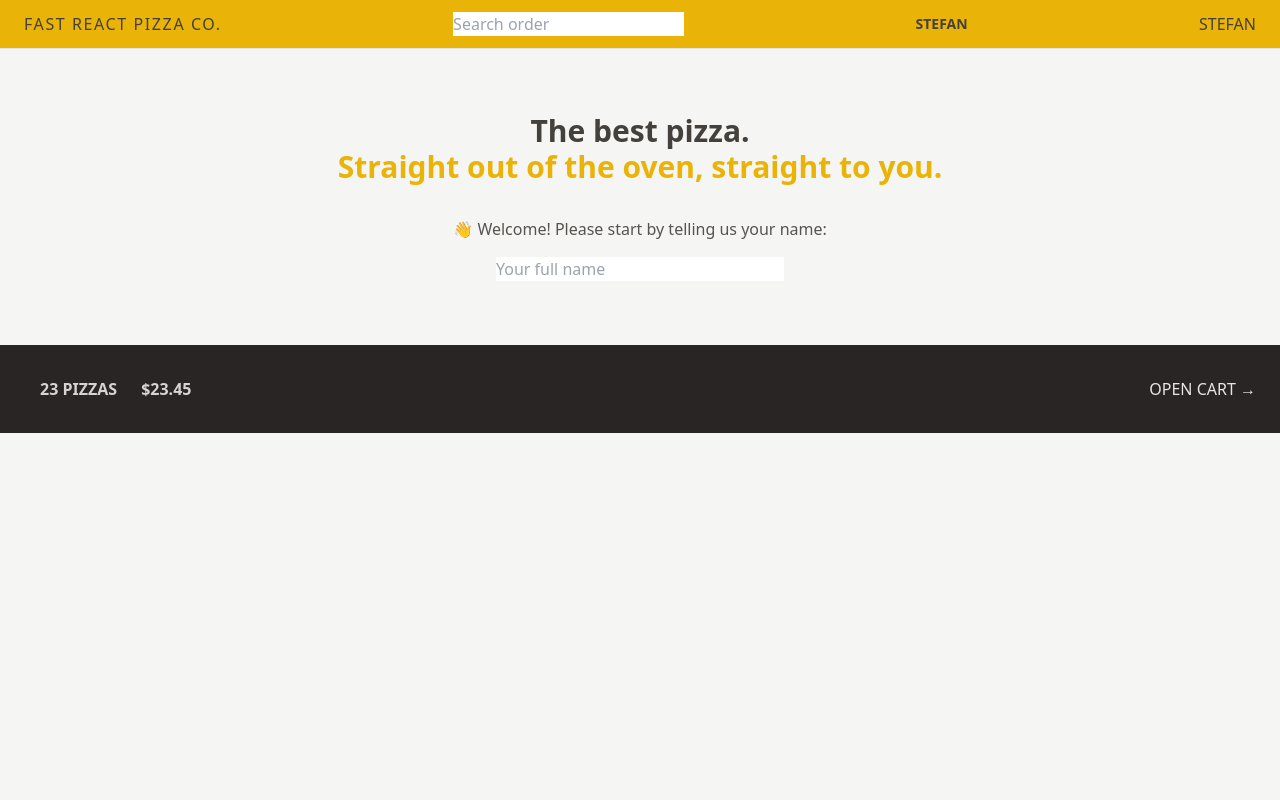
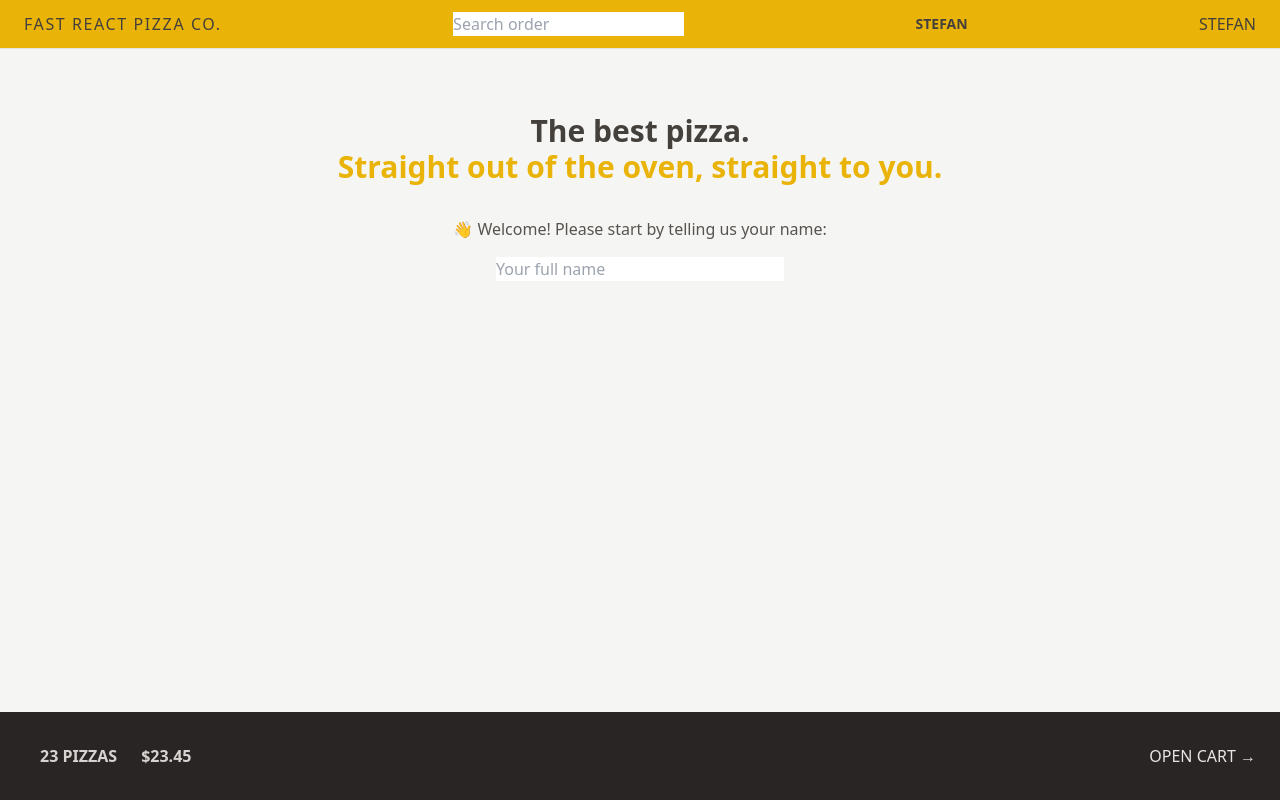
Before and after one commit to stkoev/react-js-fast-react-pizza, a React (Vite) app: page / in a window 1280 px wide. Built offline with nearby package versions, Linux system fonts and the light colour scheme.

Commit message:
use css grid

```diff
--- a/src/ui/AppLayout.jsx
+++ b/src/ui/AppLayout.jsx
@@ -1,19 +1,21 @@
-import Header from "./Header";
-import CartOverview from "../features/cart/CartOverview";
-import { Outlet, useNavigation } from "react-router-dom";
-import Loader from "./Loader";
+import Header from './Header';
+import CartOverview from '../features/cart/CartOverview';
+import { Outlet, useNavigation } from 'react-router-dom';
+import Loader from './Loader';
 
 function AppLayout() {
   const navigation = useNavigation();
-  const isLoading = navigation.state === "loading";
+  const isLoading = navigation.state === 'loading';
 
   return (
-    <div className="layout">
+    <div className="grid h-screen grid-rows-[auto_1fr_auto]">
       {isLoading && <Loader />}
       <Header />
-      <main>
-        <Outlet />
-      </main>
+      <div className="overflow-scroll ">
+        <main className="mx-auto max-w-3xl  ">
+          <Outlet />
+        </main>
+      </div>
       <CartOverview />
     </div>
   );
```
